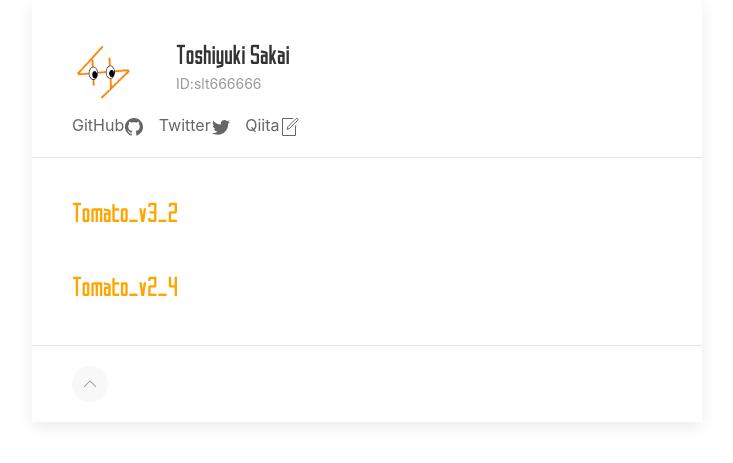
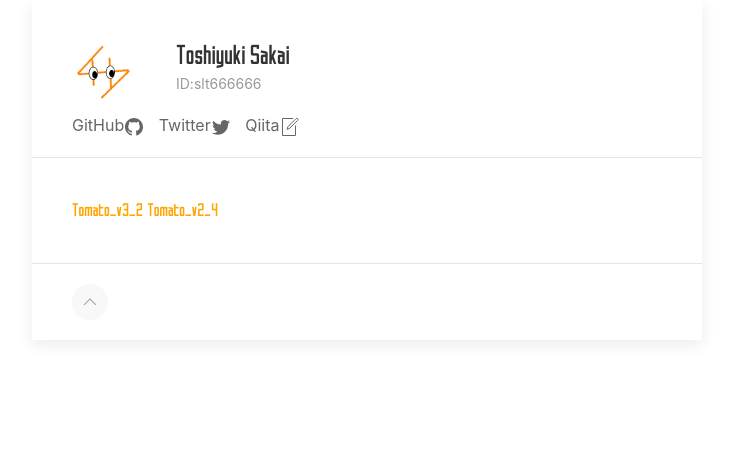
Before and after one commit to slt666666/mysite, a Django app: page /clusters/ in a window 1280 px wide. Shown: the top 463 px of the page, without its empty margins (273-1006 px from the left). Run offline with Django 3.2, Linux system fonts and the light colour scheme.

Commit message:
no message

```diff
--- a/clusters/templates/clusters/index.html
+++ b/clusters/templates/clusters/index.html
@@ -36,7 +36,7 @@
       <div class="uk-card-body">
           {% if specie_list %}
           {% for specie in specie_list %}
-          <h3 id="{{ specie }}" class="body-title">{{ specie }}</h3>
+          <a href="" id="{{ specie }}" class="body-title">{{ specie }}</a>
           {% endfor %}
           {% else %}
               <p>No specie are available.</p>
```
